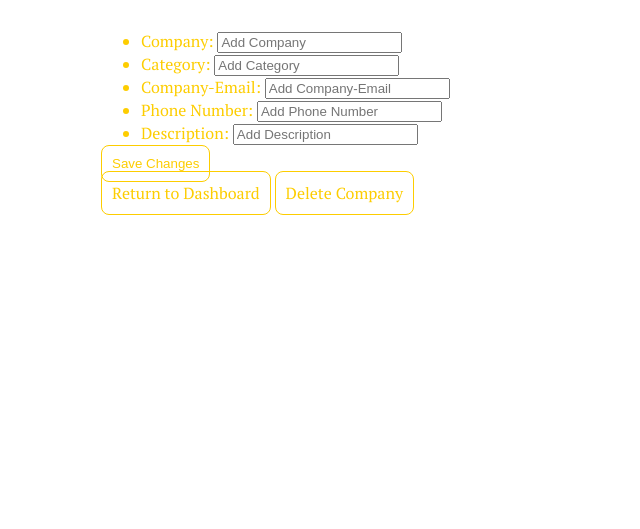
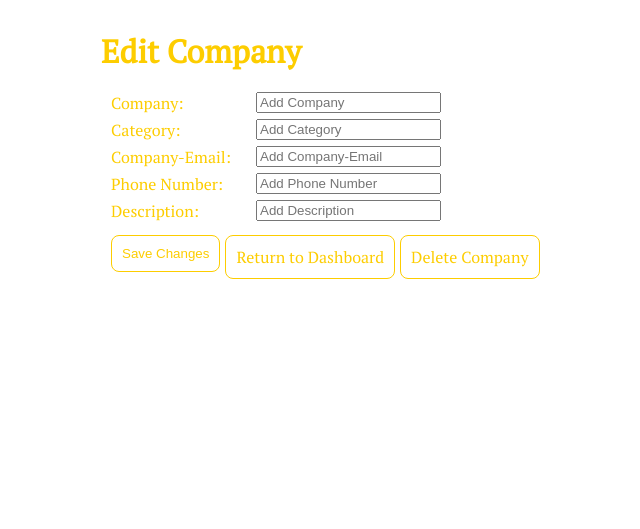
Before and after one commit to Melvin2306/id_19_responsive_design, a Flask app: page /1/company/1 in a window 1280 px wide. Shown: the part 94-623 px from the top of the page, without its empty margins (239-879 px from the left). Run offline with Flask 2, Linux system fonts and the light colour scheme; data that the repository does not hold is empty.

Commit message:
Moooooin

```diff
--- a/app/scripts/seed.py
+++ b/app/scripts/seed.py
@@ -2,13 +2,16 @@ from unicodedata import category
 from app.app import create_app
 from app.users.models import Company, User
 from app.extensions.database import db
+from werkzeug.security import generate_password_hash
 
 app = create_app()
 app.app_context().push()
 
+hashed_password=generate_password_hash("12345678")
+
 initial_user_dict = {
     "Email": "melvin.rinkleff@gmx.de",
-    "Password": "12345678",
+    "Password": hashed_password,
     "First Name": "Melvin",
     "Last Name": "Rinkleff",
     "Street": "Alfred-Jung-Straße",
--- a/app/static/css/users/company.css
+++ b/app/static/css/users/company.css
@@ -1,3 +1,56 @@
+ul {
+        padding: 0;
+        list-style: none;
+        width: 100%;
+        margin-bottom: 8px;
+}
+
+li {
+    position: relative;
+    width: 100%;
+    margin-bottom: 5px;
+}
+
+#edit_company {
+    width: 30%;
+    display: flex;
+    flex-wrap: wrap;
+    position: relative;
+    width: 100%;
+    padding: 10px;
+    margin-bottom: 10px;
+}
+
+.input_field {
+    position: absolute;
+    right: 45%;
+}
+
+.account_btns {
+    margin-right: 5px;
+}
+
+#submitbutton {
+    max-height: fit-content;
+    border-radius: 8px;
+    padding: 10px;
+    border: 1px;
+    border-style: solid;
+    border-color: var(--clr-secondary);
+    color:  var(--clr-secondary);
+    background-color: transparent;
+    text-align: center;
+    text-decoration: none;
+    margin-right: 5px;
+    transition: border-color 0.7s, background-color 0.7s, color 0.7s;
+}
+
+#submitbutton:hover {
+    background-color: var(--clr-secondary);
+    border-color: transparent;
+    color: var(--clr-primary);
+}
+
 #hidden_delete {
     display: none;
 }
--- a/app/templates/users/company.html
+++ b/app/templates/users/company.html
@@ -12,81 +12,93 @@
 
 {% block main %}
 
+{% if not company.name %}
+<h1>
+    Edit Company
+</h1>
+{% endif %}
+
+{% if company.name %}
+<h1>
+    Edit {{ company.name.capitalize() }}
+</h1>
+{% endif %}
+
 <form id="edit_company" method="POST">
     <ul>
         {% if company.name %}
         <li>
             <label for="company_name">Company:</label>
-            <input type="text" id="company_name" name="company_name" placeholder="{{ company.name }}">
+            <input type="text" id="company_name" name="company_name" class="input_field" placeholder="{{ company.name }}">
         </li>
         {% endif %}
         {% if not company.name %}
         <li>
             <label for="company_name">Company:</label>
-            <input type="text" id="company_name" name="company_name" placeholder="Add Company">
+            <input type="text" id="company_name" name="company_name" class="input_field" placeholder="Add Company">
         </li>
         {% endif %}
 
         {% if company.category %}
         <li>
             <label for="company_category">Category:</label>
-            <input type="text" id="company_category" name="company_category" placeholder="{{ company.category }}">
+            <input type="text" id="company_category" name="company_category" class="input_field" placeholder="{{ company.category }}">
         </li>
         {% endif %}
         {% if not company.category %}
         <li>
             <label for="company_category">Category:</label>
-            <input type="text" id="company_category" name="company_category" placeholder="Add Category">
+            <input type="text" id="company_category" name="company_category" class="input_field" placeholder="Add Category">
         </li>
         {% endif %}
 
         {% if company.company_email %}
         <li>
             <label for="company_company_email">Company-Email:</label>
-            <input type="text" id="company_company_email" name="company_company_email" placeholder="{{ company.company_email }}">
+            <input type="text" id="company_company_email" name="company_company_email" class="input_field" placeholder="{{ company.company_email }}">
         </li>
         {% endif %}
         {% if not company.company_email %}
         <li>
             <label for="company_company_email">Company-Email:</label>
-            <input type="text" id="company_company_email" name="company_company_email" placeholder="Add Company-Email">
+            <input type="text" id="company_company_email" name="company_company_email" class="input_field" placeholder="Add Company-Email">
         </li>
         {% endif %}
 
         {% if company.phone_number %}
         <li>
             <label for="company_phone_number">Phone Number:</label>
-            <input type="text" id="company_phone_number" name="company_phone_number" placeholder="{{ company.phone_number }}">
+            <input type="text" id="company_phone_number" name="company_phone_number" class="input_field" placeholder="{{ company.phone_number }}">
         </li>
         {% endif %}
         {% if not company.phone_number %}
         <li>
             <label for="company_phone_number">Phone Number:</label>
-            <input type="text" id="company_phone_number" name="company_phone_number" placeholder="Add Phone Number">
+            <input type="text" id="company_phone_number" name="company_phone_number" class="input_field" placeholder="Add Phone Number">
         </li>
         {% endif %}
 
         {% if company.description %}
         <li>
             <label for="company_description">Description:</label>
-            <input type="text" id="company_description" name="company_description" placeholder="{{ company.description }}">
+            <input type="text" id="company_description" name="company_description" class="input_field" placeholder="{{ company.description }}">
         </li>
         {% endif %}
         {% if not company.description %}
         <li>
             <label for="company_description">Description:</label>
-            <input type="text" id="company_description" name="company_description" placeholder="Add Description">
+            <input type="text" id="company_description" name="company_description" class="input_field" placeholder="Add Description">
         </li>
         {% endif %}
     </ul>
     <input type="submit" value="Save Changes" class="button" id="submitbutton">
+    <a class="button account_btns" id="return_user" href="{{ url_for('users.user', user_id=user.id)}}">Return to Dashboard</a>
+    <a class="button account_btns" id="delete_company">Delete Company</a>
 </form>
 
 {% if error %}
     <p class="generatedErrors">{{ error }}</p>
 {% endif %}
 
-<a class="button account_btns" id="return_user" href="{{ url_for('users.user', user_id=user.id)}}">Return to Dashboard</a>
-<a class="button account_btns" id="delete_company">Delete Company</a>
 <a id="hidden_delete" href="{{ url_for('users.delete_company', user_id=user.id, company_id=company.id) }}"></a>
 {% endblock %}
--- a/app/templates/users/settings.html
+++ b/app/templates/users/settings.html
@@ -11,6 +11,10 @@
 {% endblock %}
 
 {% block main %}
+
+<h1>
+    Account Settings
+</h1>
 
 {% if not user.first_name %}
 <p>
--- a/app/templates/users/user.html
+++ b/app/templates/users/user.html
@@ -15,6 +15,8 @@
 {% if not user.first_name %}
 <p>
     Welcome to the Adress Changer new User!<br>
+</p>
+<p>
     Please set up your account
     <a class="link" id="settings" href="{{ url_for('users.get_settings', user_id=current_user.id) }}">
         here
--- a/app/users/models.py
+++ b/app/users/models.py
@@ -1,8 +1,11 @@
+from email.policy import default
 from app.extensions.database import db, CRUDMixin
 from flask_login import UserMixin
+import uuid
 
 class User(db.Model, CRUDMixin, UserMixin):
-    id = db.Column(db.Integer, primary_key=True)
+    # id = db.Column(UUID(as_uuid=True), primary_key=True, default=uuid.uuid4)
+    id = db.Column('id', db.Text(length=36), default=lambda: str(uuid.uuid4()), primary_key=True)
     user_email = db.Column(db.String(40), index = True, unique = True)
     password = db.Column(db.String(50))
     first_name = db.Column(db.String(30))
--- a/app/users/services/create_user.py
+++ b/app/users/services/create_user.py
@@ -1,5 +1,5 @@
 from app.users.models import User
-from werkzeug.security import generate_password_hash, check_password_hash
+from werkzeug.security import generate_password_hash
 
 def create_user(form_data):
     # Create new User
```
Also changed, not shown: app/static/css/users/settings.css (+4 -9 lines), app/static/css/users/user.css (+3 -6 lines), migrations/versions/56f05d4bf6b2_first.py (renamed from migrations/versions/1cb70b844f30_first.py, +5 -5 lines).
